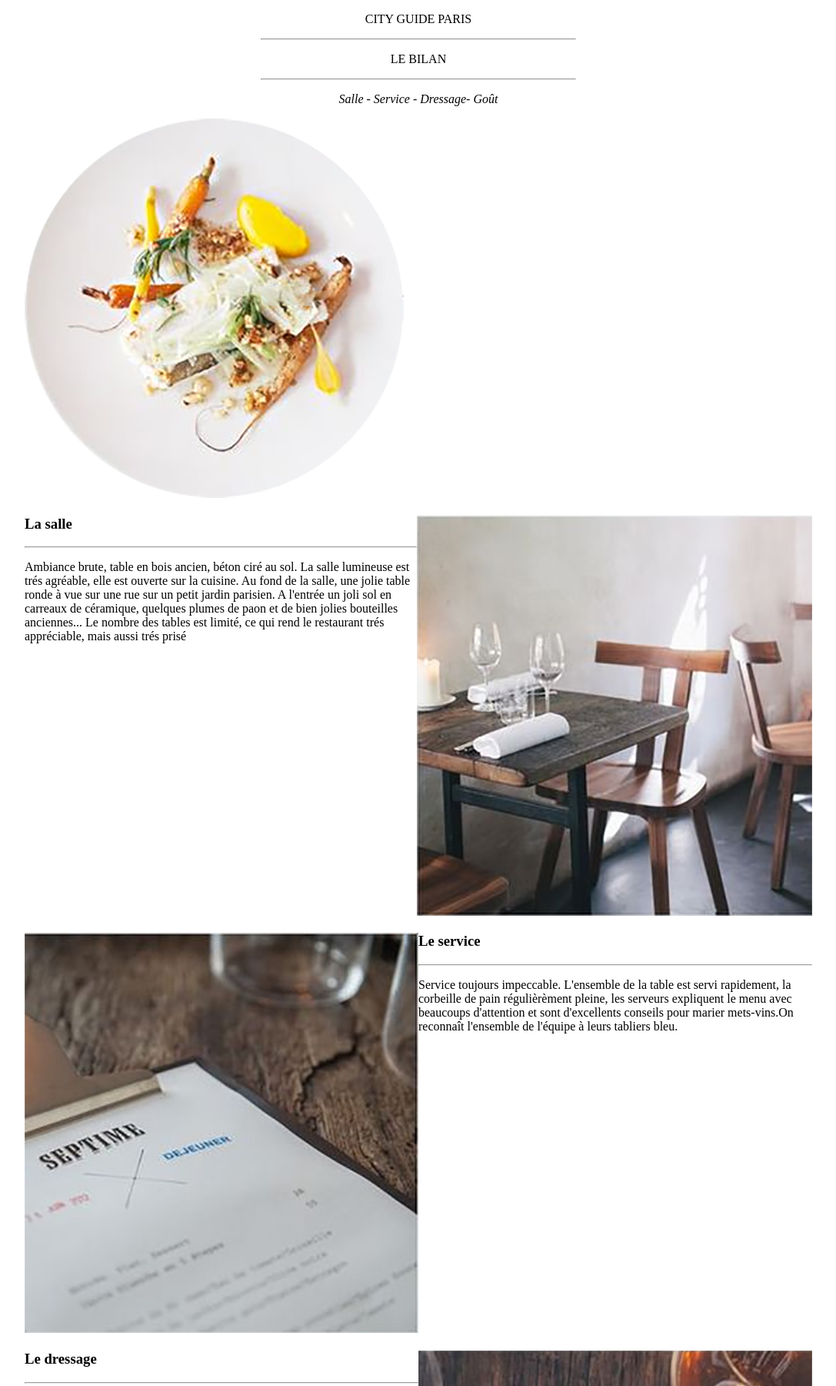
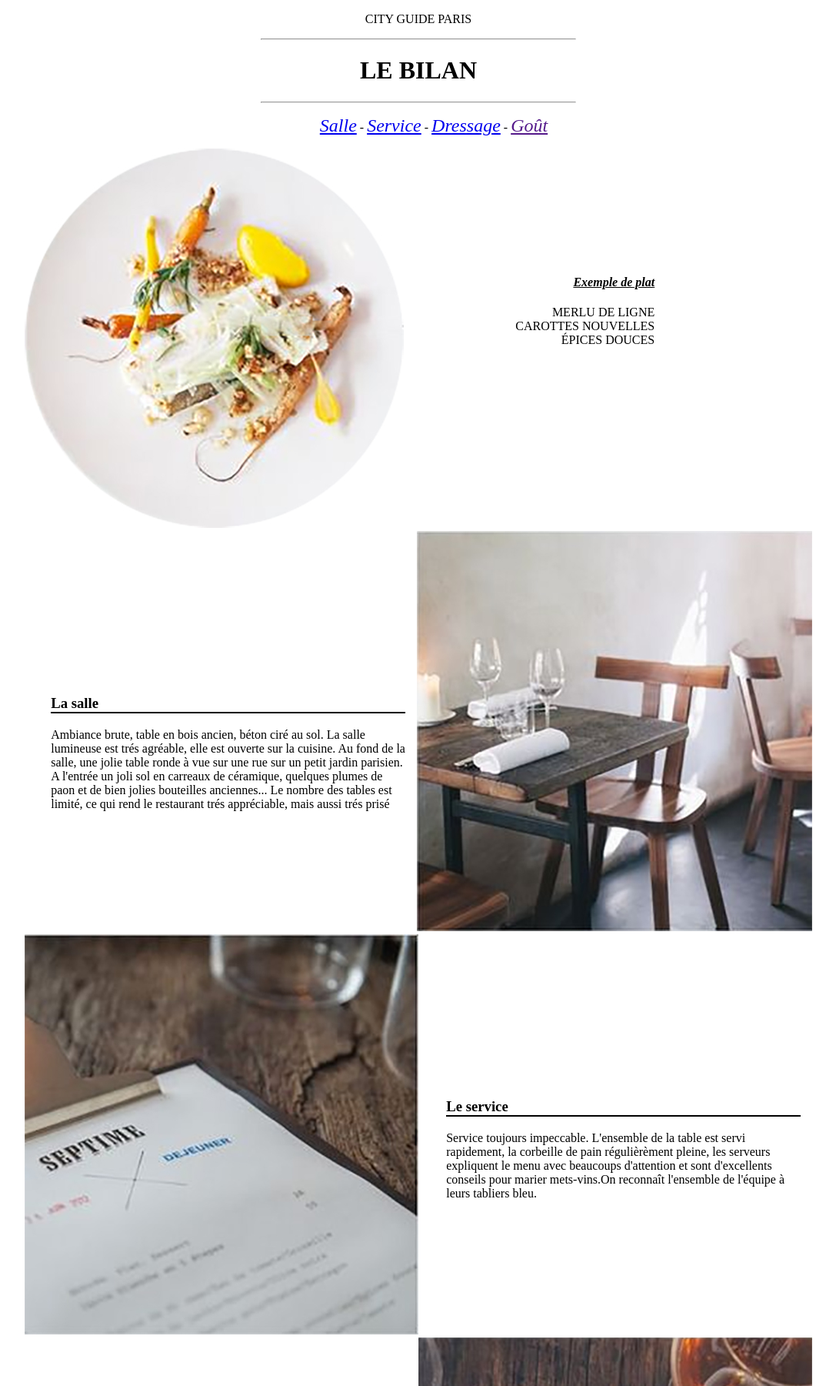
Before and after one commit to medtar93/Resto_bilan, a plain HTML site: page index.html in a window 1280 px wide. Shown: the top 1801 px of the page at 77% size, without its empty margins (96-1183 px from the left). Drawn offline with Linux system fonts and the light colour scheme.

Commit message:
c2
commentaire html et css à faire

```diff
--- a/css/style.css
+++ b/css/style.css
@@ -16,7 +16,6 @@ header{
     margin-left: 30%;
 }
 #conteneur{
-    /* background: green; */
      height: 2600px;
      border: none;
 }
@@ -26,17 +25,41 @@ header{
 .gauche{
     float: left;
 }
-.texte{
+/* .texte{
     display: inline;
-}
+} */
 #clear{
     clear: both;
 }
 footer{
-    background: pink;
     text-align: center;
     width: 40%;
     height: 10%;
     border: none;
     margin-left: 30%;
 }
+nav ul li {
+    display: inline;
+    font-size: x-large;
+}
+.assiette {
+
+    float: right;
+    margin-top: 14%;
+    margin-right: 20%;
+    text-align: right;
+}
+h4{
+    text-decoration: underline;
+}
+.place {
+    display: inline;
+    float: right;
+    width: 45%;
+    margin-top: 19%;
+    margin-right: 15px;
+    margin-left: 5px;
+ }
+ h3{
+     border-bottom: 2px solid black;
+ }
--- a/index.html
+++ b/index.html
@@ -6,52 +6,71 @@
     <meta http-equiv="X-UA-Compatible" content="ie=edge">
     <title>index_Resto_bilan</title>
     <link rel="stylesheet" href="css/style.css">
+    <link rel="stylesheet" href="css/reset.css">
 </head>
 <body>
     <header>
         <p>CITY GUIDE PARIS</p><hr>
-        <p>LE BILAN</p><hr>
-        <p><em>Salle - Service - Dressage- Goût</em></p>
+        <h1>LE BILAN</h1> <hr>
+        <nav>
+            <ul>
+                <em>
+                    <li> <a href="#la_salle" title="la salle"> Salle</a></li> -
+                    <li> <a href="#le_service" title="le service"> Service</a></li> -
+                    <li> <a href="#le_dressage"> Dressage</a></li> -
+                    <li> <a href=""> Goût</a></li>
+                </em>
+            </ul>
+         </nav>
     </header>
     <div id="conteneur">
-        <section class="plate"><img src="img/plate.jpg" alt="plate"></section><!--  section1 -->
+                <!--section 1: image plate  -->
+        <section class="plate"><img src="img/plate.jpg" alt="plate">
+           <div class="assiette">
+                <h4><em>Exemple de plat</em></h4>
+                <p>MERLU DE LIGNE <br> CAROTTES NOUVELLES <br>  ÉPICES DOUCES
+                </p>
+            </div>
+        </section> <!--FIN section 1: image plate  -->
 
-        <section> <!-- section2 -->
+        <section> <!--  debut section2 : la salle-->
             <aside class="droite"><img src="img/resto_01.jpg" alt=""></aside>
-            <article class="texte">
-                <h3>La salle</h3><hr>
-                <p>Ambiance brute, table en bois ancien, béton ciré au sol. La salle lumineuse est trés agréable, elle est ouverte sur la cuisine. Au fond de la salle, une jolie table ronde à vue sur une rue sur un petit jardin parisien. A l'entrée un joli sol en carreaux de céramique, quelques plumes de paon et de bien jolies bouteilles anciennes... Le nombre des tables est limité, ce qui rend le restaurant trés appréciable, mais aussi trés prisé</p></article>
+            <article class="texte place">
+                <h3> <a id="la_salle"></a> La salle</h3>
+                <p>Ambiance brute, table en bois ancien, béton ciré au sol. La salle lumineuse est trés agréable, elle est ouverte sur la cuisine. Au fond de la salle, une jolie table ronde à vue sur une rue sur un petit jardin parisien. A l'entrée un joli sol en carreaux de céramique, quelques plumes de paon et de bien jolies bouteilles anciennes... Le nombre des tables est limité, ce qui rend le restaurant trés appréciable, mais aussi trés prisé</p>
+            </article>
         </section>
         <div id="clear"></div>
-        <section> <!-- section3 -->
+        <section> <!-- section3: le service -->
             <aside class="gauche"><img src="img/resto_02.jpg" alt=""></aside>
-            <article class="texte">
-                    <h3>Le service</h3><hr>
+            <article class="texte place">
+                    <h3><a id="le_service"></a> Le service</h3>
                     <p>Service toujours impeccable. L'ensemble de la table est servi rapidement, la corbeille de pain régulièrèment pleine, les serveurs expliquent le menu avec beaucoups d'attention et sont d'excellents conseils pour marier mets-vins.On reconnaît l'ensemble de l'équipe à leurs tabliers bleu.</p>
             </article>
         </section>
         <div id="clear"></div>
-        <section> <!--section4-->
+        <section> <!--section4: le dressage-->
             <aside class="droite"><img src="img/resto_03.jpg" alt=""></aside>
-            <article class="texte">
-                <h3>Le dressage</h3><hr>
+            <article class="texte place">
+                <h3><a id="le_dressage"></a>Le dressage</h3>
                <p>Le dressage c'est un peu la marque de fabrique du chef, avec la cuisine biensûr. Ses plats sont de vrais petits tableaux de maître. Une belle recherche dans les formes et couleurs très agréable visuellement.</p>
             </article>
         </section>
         <div id="clear"></div>
         <section> <!-- section5 -->
             <aside class="gauche"><img src="img/resto_04.jpg" alt=""></aside>
-            <article class="texte">
-                <h3>Le goût</h3><hr>
+            <article class="texte place">
+                <h3><a id="le_gout"></a>Le goût</h3>
                 <p>Enfin ! ; le goût. C'est le point le plus important, et tellement bien ajusté ici. Les papilles voltent et virevoltent au rythme des saveurs si justes, des cuissons si parfaitement maîtrisées. Chaque plat, chaque association, rien n'est laissé au hasard, de l'élément principal à la toute petite feuille d'herbe délicatement posée sur le dessus du plat. Emerveillement des sens et frénésie de créativité sont au rendez-vous.</p>
             </article>
         </section>
         <div id="clear"></div>
-    </div>
+    </div><!--  fin div id= "conteneur" -->
     <div id="clear"></div>
     <footer>
-        city guide
-        SEPTIME
+        <img src="img/plan.png" alt="plan"><hr>
+              <h2>SEPTIME</h2><hr>
+             <p> 30 RUE DE CHARONNE - 75011 PARIS <br> 01 43 67 38 29 <br><em>Lundi soir - Mardi à Vendredi midi & soir</em> </p>
     </footer>
 </body>
 </html>
```
Also changed, not shown: img/plan.png (added).
